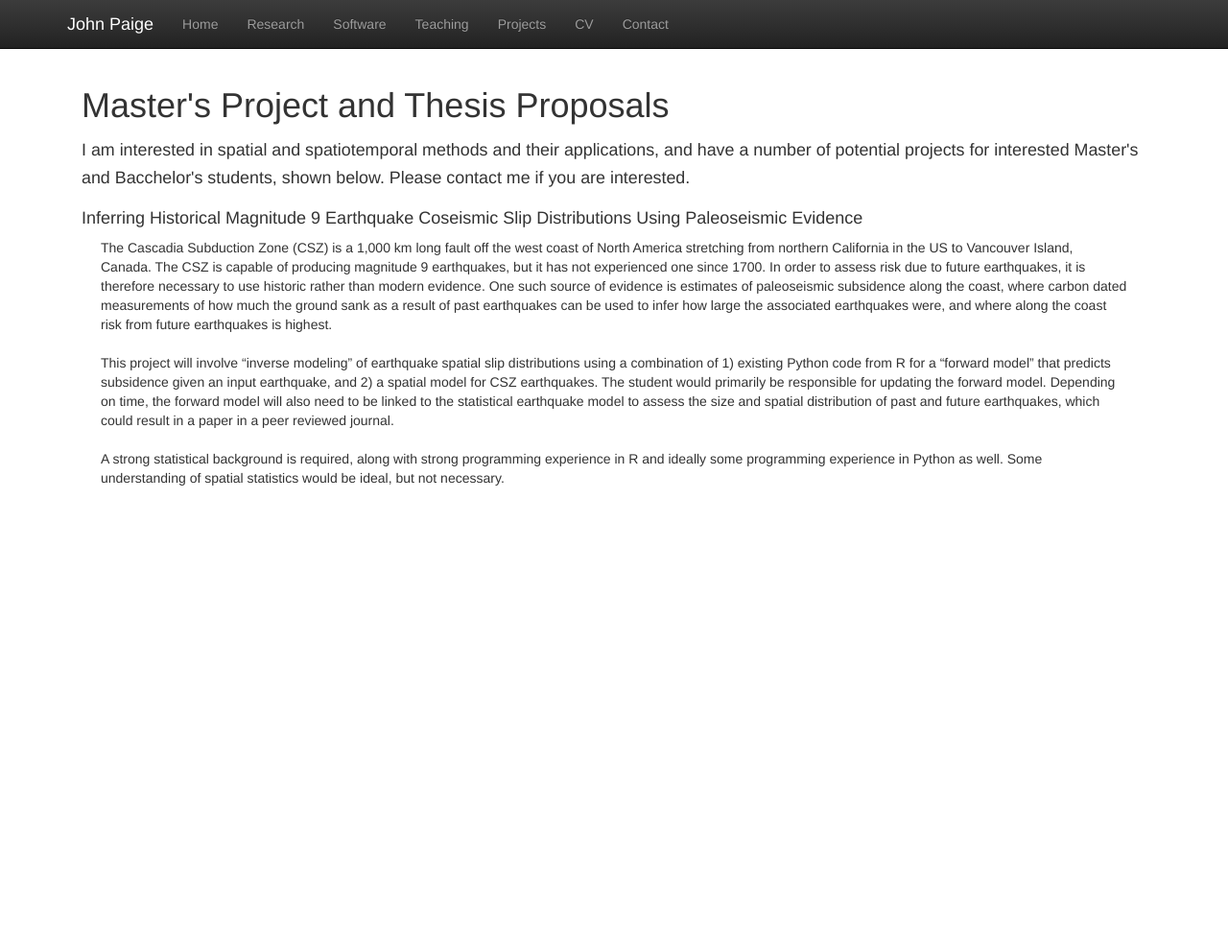
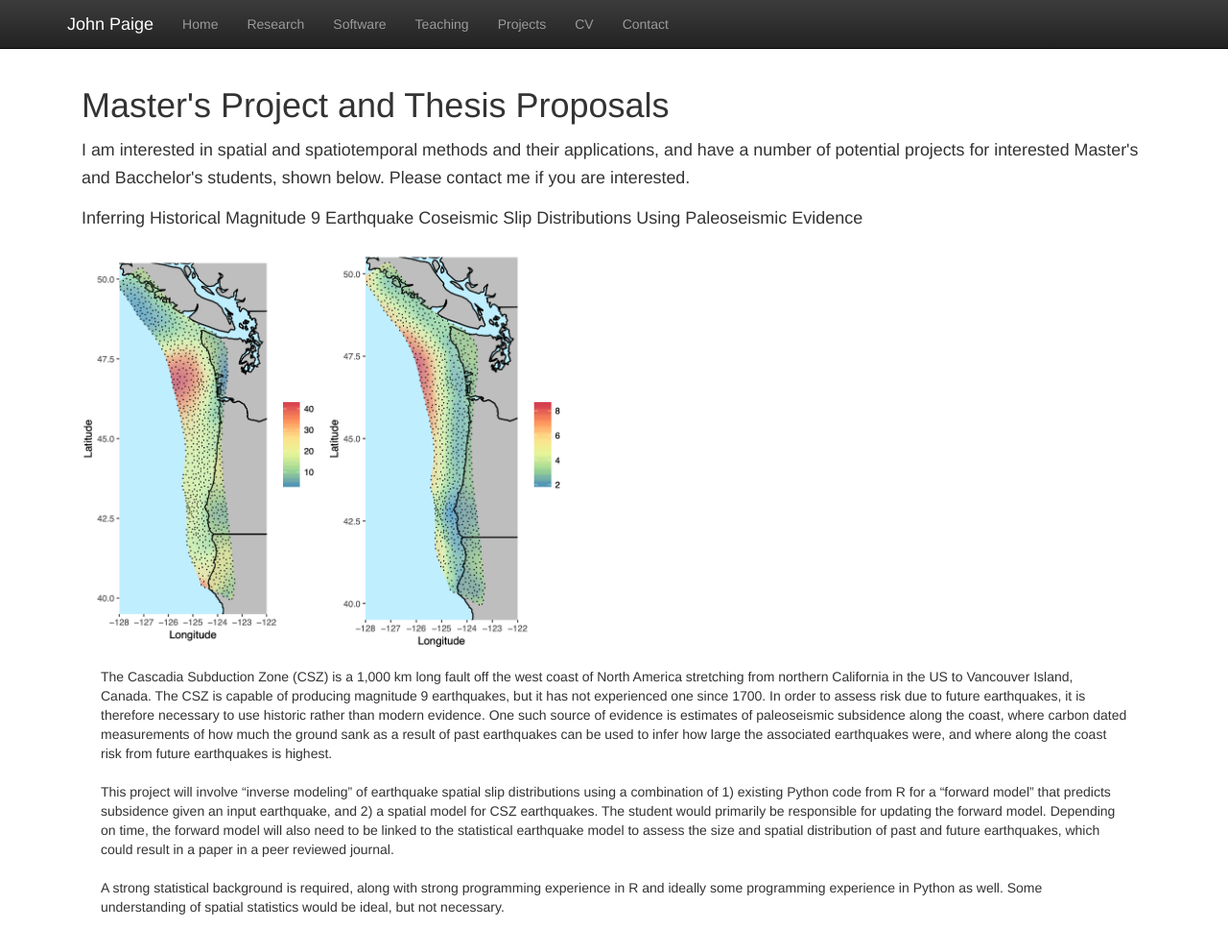
Before and after one commit to paigejo/paigejo.github.io, a Jekyll site: the page built from projects.html, in a window 1280 px wide and 1015 px high. Shown: the top 992 px of the window at 96% size. Built offline with Jekyll 4.4.1, drawn with Linux system fonts in a browser that asks for light colours; nearby versions of some CDN libraries.

Commit message:
added image for earthquake project

```diff
--- a/projects.html
+++ b/projects.html
@@ -14,6 +14,10 @@ title:  'Projects'
 </p>
 
 <h4 style="margin-top:0">Inferring Historical Magnitude 9 Earthquake Coseismic Slip Distributions Using Paleoseismic Evidence</h4>
+
+<img align = "center" src="images/lockingRates.png" alt="lockingRates" style="width:500px;">
+
+<br><br>
 <p class="content" style="padding:0px;margin:0px 20px 0px;">
 The Cascadia Subduction Zone (CSZ) is a 1,000 km long fault off the west coast of North America stretching from northern California in the US to Vancouver Island, Canada. The CSZ is capable of producing magnitude 9 earthquakes, but it has not experienced one since 1700. In order to assess risk due to future earthquakes, it is therefore necessary to use historic rather than modern evidence. One such source of evidence is estimates of paleoseismic subsidence along the coast, where carbon dated measurements of how much the ground sank as a result of past earthquakes can be used to infer how large the associated earthquakes were, and where along the coast risk from future earthquakes is highest.
 </p>
```
Also changed, not shown: images/lockingRates.png (added).
